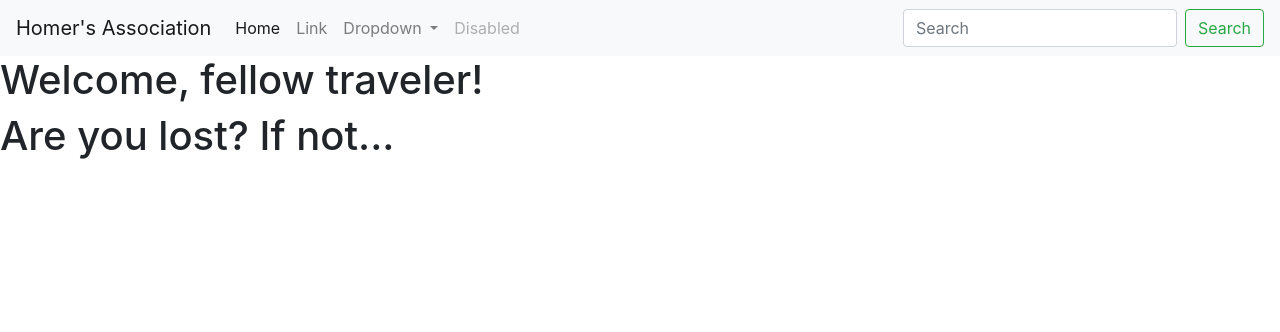
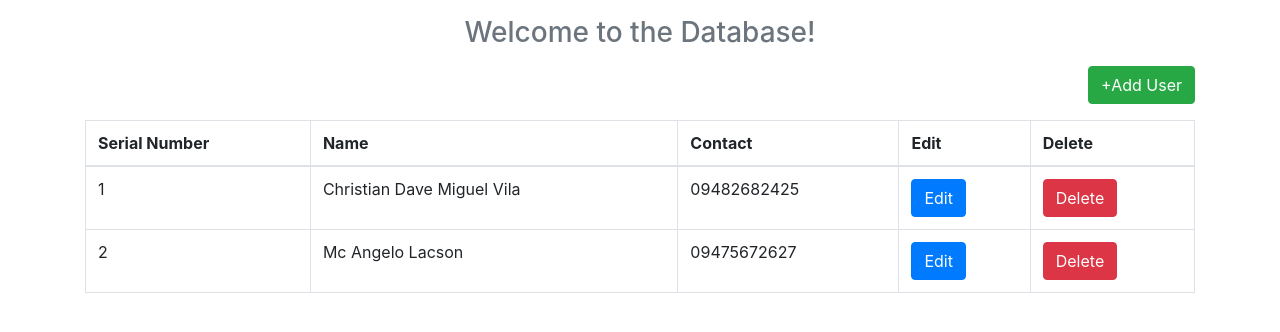
Before and after one commit to Daine06/Hiraya-Activitiy-2, a Flask app: page / in a window 1280 px wide. Shown: the top 332 px of the page. Run offline with Flask 2, Linux system fonts and the light colour scheme; data comes from the database, SQL or seed files in the repository; both versions use the stored data as it was after the commit; some libraries are stand-ins or nearby versions.

Commit message:
Final push for today (2/14/2023)

```diff
--- /dev/null
+++ b/app.py
@@ -0,0 +1,57 @@
+from flask import Flask,render_template,request,redirect,url_for,flash
+import sqlite3 as sql
+app=Flask(__name__)
+
+@app.route("/")
+@app.route("/index")
+def index():
+    con=sql.connect("db_web.db")
+    con.row_factory=sql.Row
+    cur=con.cursor()
+    cur.execute("select * from users")
+    data=cur.fetchall()
+    return render_template("index.html",datas=data)
+
+@app.route("/add_user",methods=['POST','GET'])
+def add_user():
+    if request.method=='POST':
+        uname=request.form['uname']
+        contact=request.form['contact']
+        con=sql.connect("db_web.db")
+        cur=con.cursor()
+        cur.execute("insert into users(UNAME,CONTACT) values (?,?)",(uname,contact))
+        con.commit()
+        flash('User Added','success')
+        return redirect(url_for("index"))
+    return render_template("add_user.html")
+
+@app.route("/edit_user/<string:uid>",methods=['POST','GET'])
+def edit_user(uid):
+    if request.method=='POST':
+        uname=request.form['uname']
+        contact=request.form['contact']
+        con=sql.connect("db_web.db")
+        cur=con.cursor()
+        cur.execute("update users set UNAME=?,CONTACT=? where UID=?",(uname,contact,uid))
+        con.commit()
+        flash('User Updated','success')
+        return redirect(url_for("index"))
+    con=sql.connect("db_web.db")
+    con.row_factory=sql.Row
+    cur=con.cursor()
+    cur.execute("select * from users where UID=?",(uid,))
+    data=cur.fetchone()
+    return render_template("edit_user.html",datas=data)
+
+@app.route("/delete_user/<string:uid>",methods=['GET'])
+def delete_user(uid):
+    con=sql.connect("db_web.db")
+    cur=con.cursor()
+    cur.execute("delete from users where UID=?",(uid,))
+    con.commit()
+    flash('User Deleted','warning')
+    return redirect(url_for("index"))
+
+if __name__=='__main__':
+    app.secret_key='dainemapagmahal123'
+    app.run(debug=True)
--- a/backend.py
+++ /dev/null
@@ -1,22 +0,0 @@
-from flask import Flask, redirect, url_for, render_template, request
-
-app = Flask (__name__)
-
-@app.route("/")
-def home():
-    return render_template("index.html")
-
-@app.route("/login", methods=["POST", "GET"])
-def login():
-    if request.method == "POST":
-        user = request.form["nm"]
-        return redirect(url_for("user", usr=user))
-    else:
-        return render_template("login.html")
-
-@app.route("/<usr>")
-def user(usr):
-    return render_template("user_profile.html")
-
-if __name__ == "__main__":
-    app.run(debug=True)
--- a/templates/base.html
+++ b/templates/base.html
@@ -1,52 +1,23 @@
-<!DOCTYPE html>
 <html>
-<head>
-    <link rel="stylesheet" href="https://cdn.jsdelivr.net/npm/bootstrap@4.3.1/dist/css/bootstrap.min.css" integrity="sha384-ggOyR0iXCbMQv3Xipma34MD+dH/1fQ784/j6cY/iJTQUOhcWr7x9JvoRxT2MZw1T" crossorigin="anonymous">
-    <meta charset="utf-8">
-    <meta name="viewport" content="width=device-width, initial-scale=1, shrink-to-fit=no">
-    <title>{% block title %}{% endblock %}</title>
-</head>
-<body>
-    <nav class="navbar navbar-expand-lg navbar-light bg-light">
-        <a class="navbar-brand" href="#">Homer's Association</a>
-        <button class="navbar-toggler" type="button" data-toggle="collapse" data-target="#navbarSupportedContent" aria-controls="navbarSupportedContent" aria-expanded="false" aria-label="Toggle navigation">
-          <span class="navbar-toggler-icon"></span>
-        </button>
+  <head>
+    <title>Flask - SQLite </title>
+    <link rel="stylesheet" href="https://maxcdn.bootstrapcdn.com/bootstrap/4.0.0/css/bootstrap.min.css" integrity="sha384-Gn5384xqQ1aoWXA+058RXPxPg6fy4IWvTNh0E263XmFcJlSAwiGgFAW/dAiS6JXm" crossorigin="anonymous">
+    <script src="https://code.jquery.com/jquery-3.2.1.slim.min.js" integrity="sha384-KJ3o2DKtIkvYIK3UENzmM7KCkRr/rE9/Qpg6aAZGJwFDMVNA/GpGFF93hXpG5KkN" crossorigin="anonymous"></script>
+    <script src="https://cdnjs.cloudflare.com/ajax/libs/popper.js/1.12.9/umd/popper.min.js" integrity="sha384-ApNbgh9B+Y1QKtv3Rn7W3mgPxhU9K/ScQsAP7hUibX39j7fakFPskvXusvfa0b4Q" crossorigin="anonymous"></script>
+    <script src="https://maxcdn.bootstrapcdn.com/bootstrap/4.0.0/js/bootstrap.min.js" integrity="sha384-JZR6Spejh4U02d8jOt6vLEHfe/JQGiRRSQQxSfFWpi1MquVdAyjUar5+76PVCmYl" crossorigin="anonymous"></script>
+  </head>
+  <body>
+    <div class='container pt-3'>
+      {% with messages=get_flashed_messages(with_categories=true) %}
+        {% if messages %}
+          {% for category,message in messages %}
+            <div class='alert alert-{{category}}'>{{message}}</div>
+          {% endfor %}
+        {% endif %}
+      {% endwith %}
+      {% block body %}
 
-        <div class="collapse navbar-collapse" id="navbarSupportedContent">
-          <ul class="navbar-nav mr-auto">
-            <li class="nav-item active">
-              <a class="nav-link" href="#">Home <span class="sr-only">(current)</span></a>
-            </li>
-            <li class="nav-item">
-              <a class="nav-link" href="#">Link</a>
-            </li>
-            <li class="nav-item dropdown">
-              <a class="nav-link dropdown-toggle" href="#" id="navbarDropdown" role="button" data-toggle="dropdown" aria-haspopup="true" aria-expanded="false">
-                Dropdown
-              </a>
-              <div class="dropdown-menu" aria-labelledby="navbarDropdown">
-                <a class="dropdown-item" href="#">Action</a>
-                <a class="dropdown-item" href="#">Another action</a>
-                <div class="dropdown-divider"></div>
-                <a class="dropdown-item" href="#">Something else here</a>
-              </div>
-            </li>
-            <li class="nav-item">
-              <a class="nav-link disabled" href="#" tabindex="-1" aria-disabled="true">Disabled</a>
-            </li>
-          </ul>
-          <form class="form-inline my-2 my-lg-0">
-            <input class="form-control mr-sm-2" type="search" placeholder="Search" aria-label="Search">
-            <button class="btn btn-outline-success my-2 my-sm-0" type="submit">Search</button>
-          </form>
-        </div>
-      </nav>
-    <h1>Welcome, fellow traveler!</h1>
-        {%block content %}
-        {%endblock%}
-    <script src="https://code.jquery.com/jquery-3.3.1.slim.min.js" integrity="sha384-q8i/X+965DzO0rT7abK41JStQIAqVgRVzpbzo5smXKp4YfRvH+8abtTE1Pi6jizo" crossorigin="anonymous"></script>
-<script src="https://cdn.jsdelivr.net/npm/popper.js@1.14.7/dist/umd/popper.min.js" integrity="sha384-UO2eT0CpHqdSJQ6hJty5KVphtPhzWj9WO1clHTMGa3JDZwrnQq4sF86dIHNDz0W1" crossorigin="anonymous"></script>
-<script src="https://cdn.jsdelivr.net/npm/bootstrap@4.3.1/dist/js/bootstrap.min.js" integrity="sha384-JjSmVgyd0p3pXB1rRibZUAYoIIy6OrQ6VrjIEaFf/nJGzIxFDsf4x0xIM+B07jRM" crossorigin="anonymous"></script>
-</body>
+      {% endblock %}
+    </div>
+  </body>
 </html>
--- a/templates/index.html
+++ b/templates/index.html
@@ -1,5 +1,25 @@
-{% extends "base.html" %}
-{% block title %}  Home Page{% endblock %}
-{% block content %}
-    <h1>Are you lost? If not...</h1>
+{% extends 'base.html' %}
+{% block body %}
+  <h3 class='text-center text-muted mb-3'>Welcome to the Database!</h3>
+  <p class='text-right'><a href='{{url_for("add_user")}}' class='btn btn-success '>+Add User</a></p>
+  <table class='table table-bordered'>
+    <thead>
+      <th>Serial Number</th>
+      <th>Name</th>
+      <th>Contact</th>
+      <th>Edit</th>
+      <th>Delete</th>
+    </thead>
+    <tbody>
+      {% for row in datas %}
+        <tr>
+          <td>{{loop.index}}</td>
+          <td>{{row.UNAME}}</td>
+          <td>{{row.CONTACT}}</td>
+          <td><a href='{{url_for("edit_user",uid=row.UID)}}' class='btn btn-primary'>Edit</a></td>
+          <td><a href='{{url_for("delete_user",uid=row.UID)}}' class='btn btn-danger' onclick='return confirm("Are You Sure")'>Delete</a></td>
+        </tr>
+      {%endfor%}
+    </tbody>
+  </table>
 {% endblock %}
--- a/templates/user_profile.html
+++ /dev/null
@@ -1 +0,0 @@
-{% extends "base.html" %}
```
Also changed, not shown: create_db.py (added, +24 -0 lines), templates/add_user.html (added, +20 -0 lines), templates/edit_user.html (added, +19 -0 lines), templates/login.html (deleted, +0 -10 lines), db_web.db (added).
